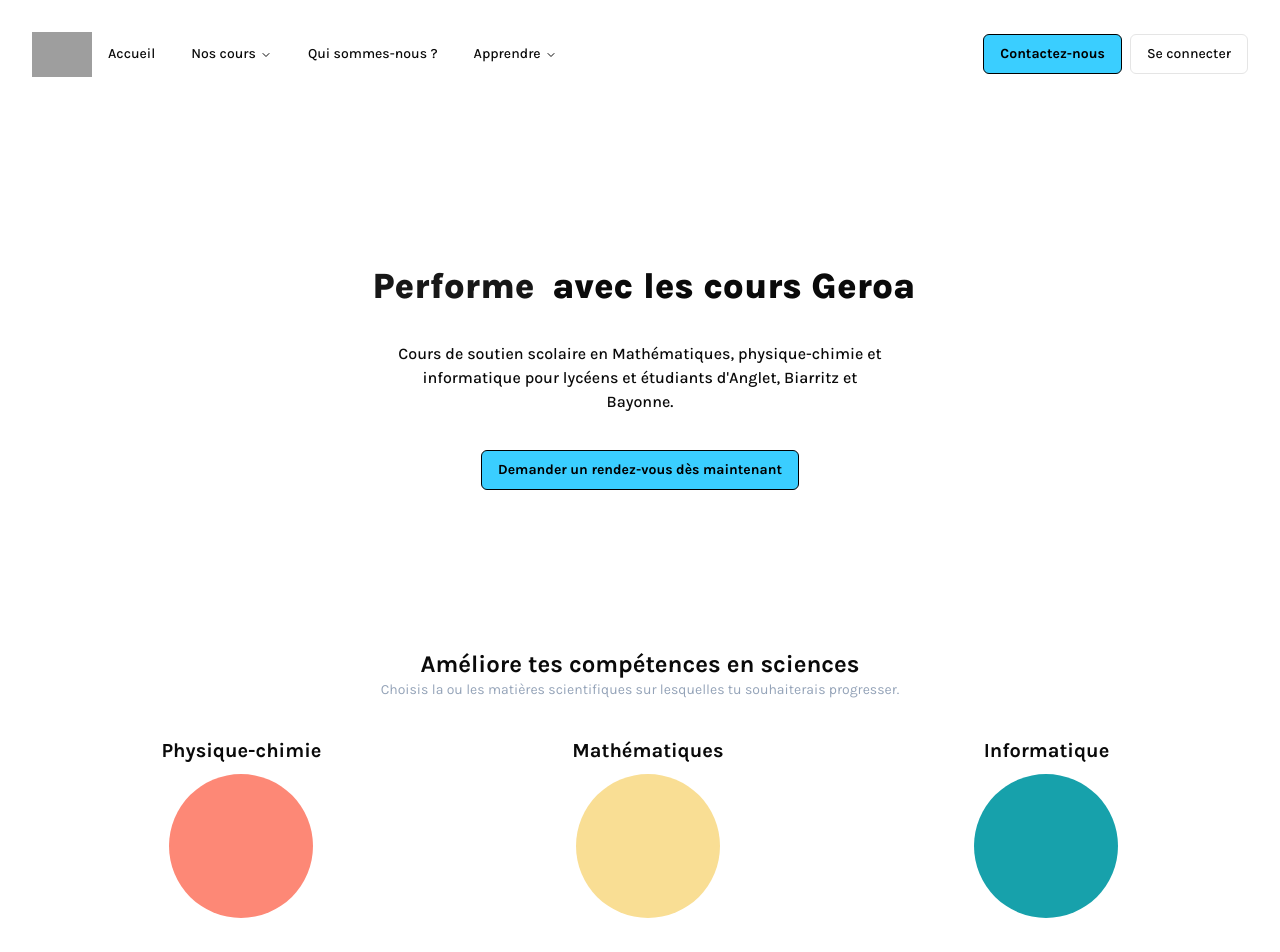
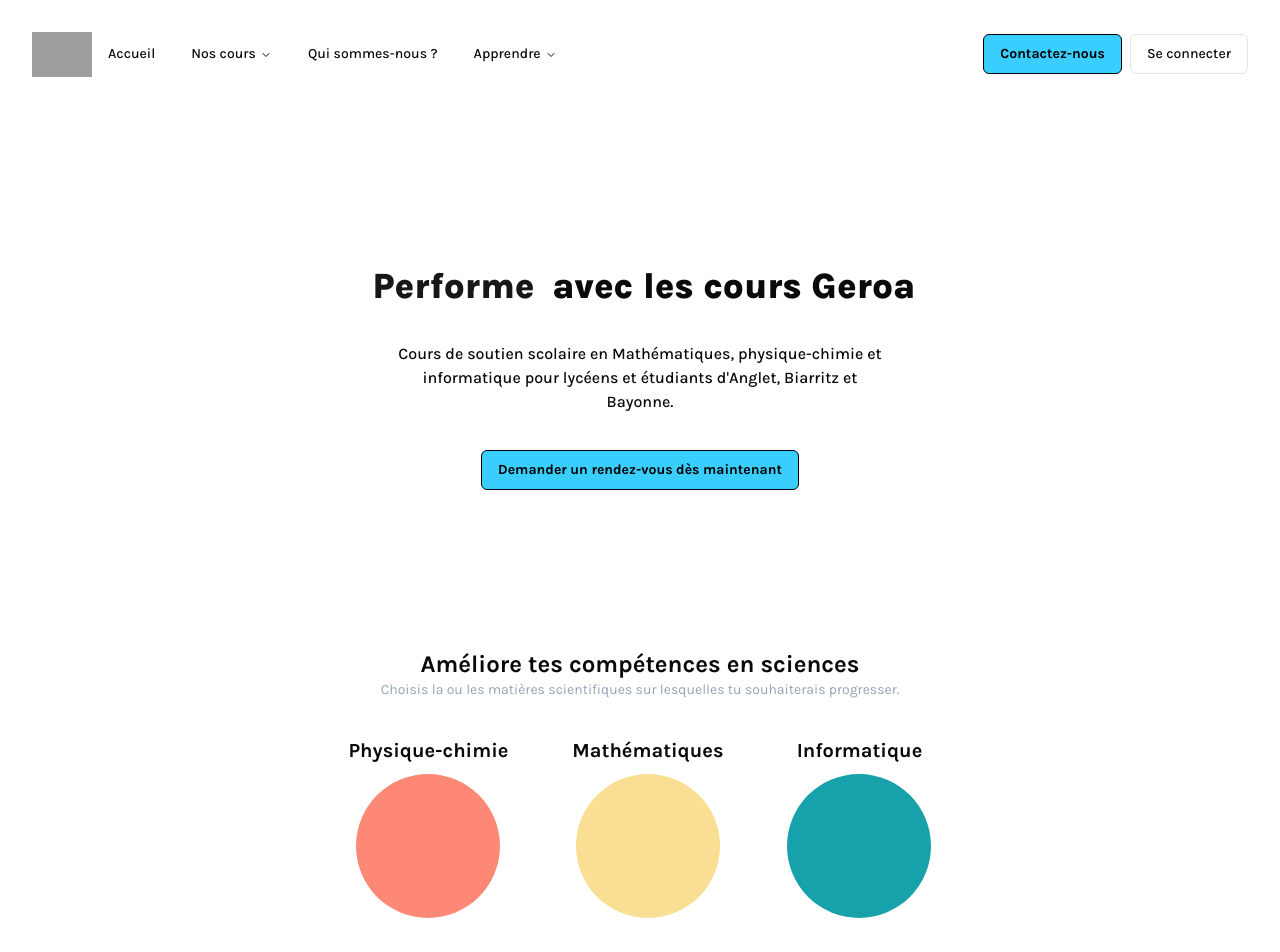
Before and after one commit to clemencefrz/cours-geroa, a Next.js app: page / in a window 1280 px wide. Shown: the top 952 px of the page. Built offline with nearby package versions, Linux system fonts and the light colour scheme; grey boxes are pictures that could not be loaded.

Commit message:
nos services

```diff
--- a/app/components/Home/Subjects.tsx
+++ b/app/components/Home/Subjects.tsx
@@ -2,7 +2,7 @@
 
 const Subjects = () => {
   return (
-    <div className="flex flex-row items-center justify-around">
+    <div className="flex flex-row items-center justify-center gap-16">
       <CardMatiere title={"Physique-chimie"} bgColor={"bg-brandTwo"} />
       <CardMatiere title={"Mathématiques"} bgColor={"bg-brandThree"} />
       <CardMatiere title={"Informatique"} bgColor={"bg-brandFour"} />
```
